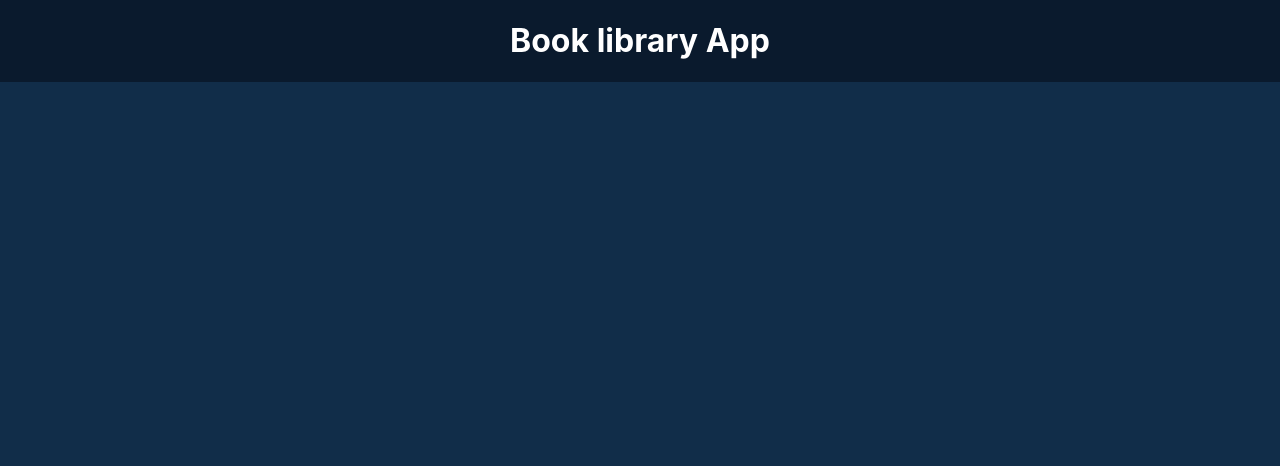
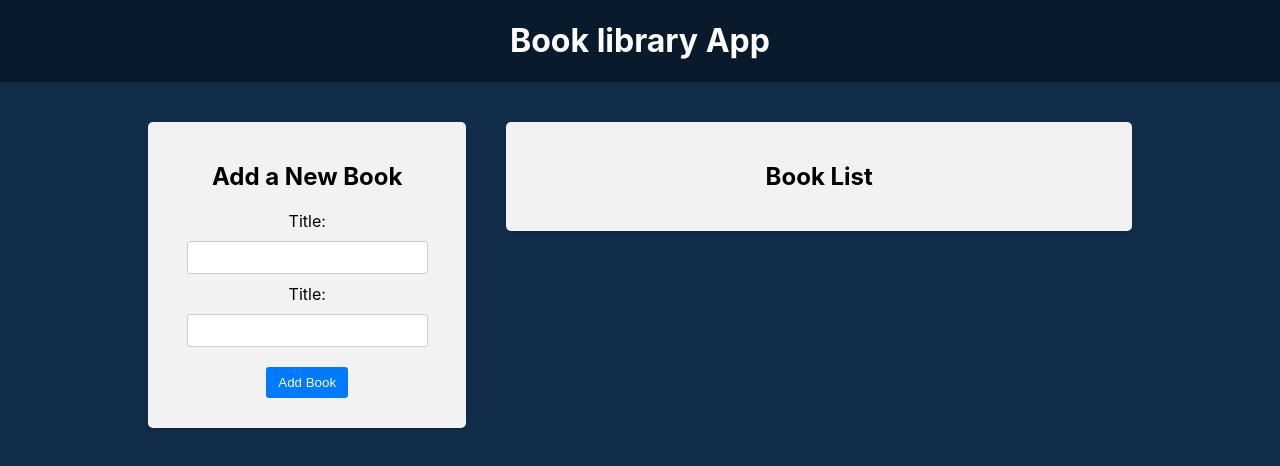
Before and after one commit to Lomkaaa/30-react-redux, a React (Create React App) app in the folder frontend/: page / in a window 1280 px wide. Shown: the top 466 px of the page. Built offline with nearby package versions, Linux system fonts and the light colour scheme.

Commit message:
создали компоненты и css стили

```diff
--- a/frontend/src/App.js
+++ b/frontend/src/App.js
@@ -1,3 +1,6 @@
+import { BookForm } from "./components/BookForm/BookForm";
+import { BookList } from "./components/BookList/BookList";
+import { Filter } from "./components/Filter/Filter";
 import "./App.css";
 
 function App() {
@@ -6,6 +9,15 @@
             <header className="app-header">
                 <h1>Book library App</h1>
             </header>
+            <main className="app-main">
+                <div className="app-left-column">
+                    <BookForm />
+                </div>
+                <div className="app-right-column">
+                    {/* <Filter /> */}
+                    <BookList />
+                </div>
+            </main>
         </div>
     );
 }
--- /dev/null
+++ b/frontend/src/components/BookForm/BookForm.css
@@ -0,0 +1,48 @@
+.book-form {
+    width: 100%;
+}
+
+.book-form label {
+    display: block;
+    width: 100%;
+    text-align: center;
+    margin-bottom: 10px;
+}
+
+.book-form input {
+    width: 80%;
+    padding: 8px;
+    margin-bottom: 10px;
+    border: 1px solid #ccc;
+    border-radius: 3px;
+}
+
+.book-form button {
+    background-color: #007bff;
+    color: #fff;
+    padding: 8px 12px;
+    border: none;
+    border-radius: 3px;
+    cursor: pointer;
+    margin: 10px;
+    transition: background-color 0.3s ease;
+}
+
+.book-form button:hover {
+    background-color: #0056b3;
+}
+
+.book-form .spinner {
+    animation: spinner 1s infinite linear;
+    margin-left: 10px;
+}
+
+@keyframes spinner {
+    from {
+        transform: rotate(0deg);
+    }
+
+    to {
+        transform: rotate(360deg);
+    }
+}
--- /dev/null
+++ b/frontend/src/components/BookForm/BookForm.js
@@ -0,0 +1,43 @@
+import { useState } from "react";
+import "./BookForm.css";
+
+export const BookForm = () => {
+    const [title, setTitle] = useState("");
+    const [author, setAuthor] = useState("");
+
+    const handleSubmit = (e) => {
+        e.preventDefault();
+        if (title && author.length > 0) {
+            //dispatch action
+
+            setAuthor("");
+            setTitle("");
+        }
+    };
+    return (
+        <div className="app-block book-form">
+            <h2>Add a New Book</h2>
+            <form onSubmit={handleSubmit}>
+                <div>
+                    <label htmlFor="title">Title:</label>
+                    <input
+                        type="text"
+                        id="title"
+                        value={title}
+                        onChange={(e) => setTitle(e.target.value)}
+                    ></input>
+                </div>
+                <div>
+                    <label htmlFor="author">Title:</label>
+                    <input
+                        type="text"
+                        id="author"
+                        value={author}
+                        onChange={(e) => setAuthor(e.target.value)}
+                    ></input>
+                    <button type="submit">Add Book</button>
+                </div>
+            </form>
+        </div>
+    );
+};
--- /dev/null
+++ b/frontend/src/components/BookList/BookList.css
@@ -0,0 +1,61 @@
+.book-list ul {
+    padding: 0;
+    margin: 20px -20px;
+    list-style: none;
+}
+
+.book-list li {
+    display: flex;
+    justify-content: space-between;
+    align-items: center;
+    width: auto;
+    padding: 10px 20px;
+    border-bottom: 1px solid #ccc;
+    background-color: #fff;
+    list-style-type: none;
+}
+
+.book-list li:nth-child(even) {
+    background-color: #f2f2f2;
+}
+
+.book-list li:hover {
+    background-color: #dbe4f8;
+}
+
+.book-list button {
+    background-color: #fff;
+    color: red;
+    border: 1px solid red;
+    padding: 8px 12px;
+    border-radius: 3px;
+    cursor: pointer;
+    transition: background-color 0.3s ease;
+}
+
+.book-list button:hover {
+    background-color: #fdd;
+}
+
+.book-list .highlight {
+    background-color: #ff0;
+}
+
+.book-list .book-info {
+    flex: 1;
+    text-align: left;
+}
+
+.book-list .book-actions {
+    display: flex;
+    align-items: center;
+}
+
+.book-list .star-icon {
+    width: 24px;
+    height: 24px;
+    margin: 0 20px;
+    cursor: pointer;
+    transition: color 0.3s ease;
+    color: #fca510;
+}
--- /dev/null
+++ b/frontend/src/components/BookList/BookList.js
@@ -0,0 +1,8 @@
+import "./BookList.css";
+export const BookList = () => {
+    return (
+        <div className="app-block book-list">
+            <h2>Book List</h2>
+        </div>
+    );
+};
--- /dev/null
+++ b/frontend/src/components/Filter/Filter.css
@@ -0,0 +1,50 @@
+.filter-row {
+    display: flex;
+    justify-content: space-between;
+    align-items: center;
+}
+
+.filter-group {
+    flex: 1;
+    text-align: center;
+}
+
+.filter input[type="text"] {
+    width: 80%;
+    padding: 8px;
+    border: 1px solid #ccc;
+    border-radius: 3px;
+}
+
+.filter button {
+    background-color: #007bff;
+    color: #fff;
+    padding: 8px 12px;
+    border: none;
+    border-radius: 3px;
+    cursor: pointer;
+    margin: 10px;
+    transition: background-color 0.3s ease;
+}
+
+.filter button:hover {
+    background-color: #0056b3;
+}
+
+@media screen and (max-width: 1024px) {
+    .filter-row {
+        flex-direction: column;
+        align-items: stretch;
+    }
+
+    .filter-group {
+        width: 100%;
+        margin: auto;
+        margin-bottom: 10px;
+    }
+
+    .filter button {
+        margin: 10px auto 0;
+        max-width: 50%;
+    }
+}
--- /dev/null
+++ b/frontend/src/components/Filter/Filter.js
@@ -0,0 +1,8 @@
+import "./Filter.css";
+export const Filter = () => {
+    return (
+        <div className="app-block filter">
+            <h2>Filters</h2>
+        </div>
+    );
+};
```
